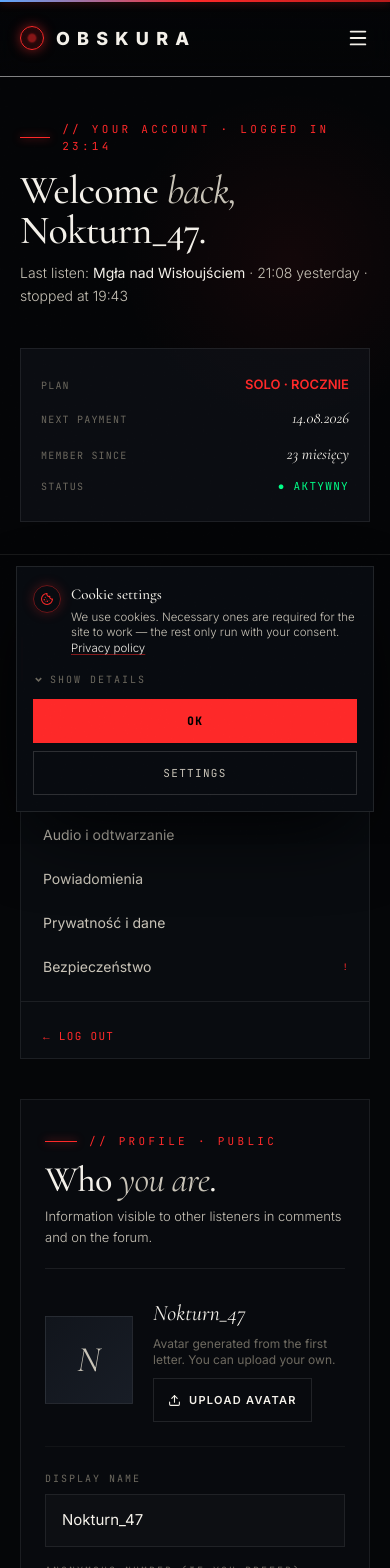
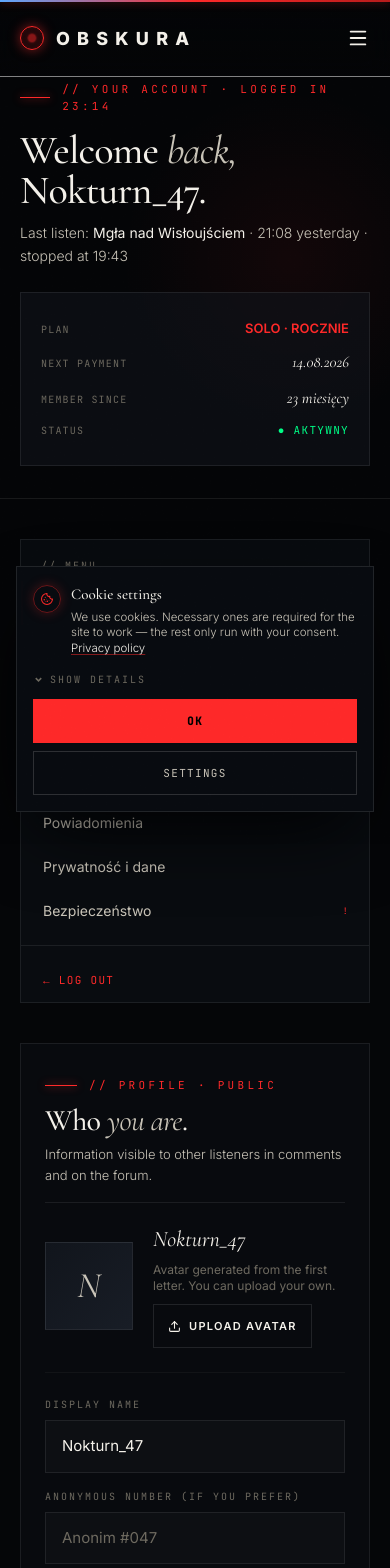
Before and after one commit to Krystiantechni/Obskura, a React (Vite) app: page /account in a window 390 px wide. Shown: the top 1568 px of the page. Built offline with nearby package versions, Linux system fonts and the light colour scheme.

Commit message:
mobile-first: Account — SettingRow segmenty wrap na mobile, fluid h2, mobilny padding hero/kart

```diff
--- a/src/pages/Account.jsx
+++ b/src/pages/Account.jsx
@@ -41,13 +41,13 @@ Toggle.propTypes = { on: PropTypes.bool.isRequired, onClick: PropTypes.func };
 
 function Segment({ options, value, onChange }) {
   return (
-    <div className="inline-flex flex-shrink-0 border border-line bg-black/40 p-[3px]">
+    <div className="flex flex-shrink-0 flex-wrap border border-line bg-black/40 p-[3px] sm:inline-flex sm:flex-nowrap">
       {options.map((o) => (
         <button
           key={o.value}
           type="button"
           onClick={() => onChange?.(o.value)}
-          className={`px-3.5 py-2 font-mono text-[10px] uppercase tracking-ui transition-all ${value === o.value ? "bg-red text-black" : "text-ink-2 hover:text-ink-0"} ${o.dim ? "opacity-50" : ""}`}
+          className={`px-2.5 py-2 font-mono text-[10px] uppercase tracking-ui transition-all sm:px-3.5 ${value === o.value ? "bg-red text-black" : "text-ink-2 hover:text-ink-0"} ${o.dim ? "opacity-50" : ""}`}
         >
           {o.label}
         </button>
@@ -78,9 +78,9 @@ SettingInfo.propTypes = { children: PropTypes.node.isRequired, desc: PropTypes.n
 
 function PanelHead({ eyebrow, title, em, suffix = ".", desc, accent }) {
   return (
-    <div className="mb-7 border-b border-line pb-5">
+    <div className="mb-5 border-b border-line pb-4 sm:mb-7 sm:pb-5">
       <Eyebrow accent={accent} className="mb-3">{eyebrow}</Eyebrow>
-      <h2 className="font-serif text-4xl font-medium leading-none tracking-[-0.02em]">
+      <h2 className="font-serif text-3xl font-medium leading-none tracking-[-0.02em] sm:text-4xl">
         {title} <em className="italic text-ink-1">{em}</em>{suffix}
       </h2>
       {desc && <p className="mt-2 text-[13px] font-light leading-relaxed text-ink-1">{desc}</p>}
@@ -163,9 +163,9 @@ export default function Account() {
   return (
     <div className="bg-bg-0">
       {/* HERO */}
-      <header className="relative overflow-hidden border-b border-line px-5 pb-8 pt-[120px] lg:px-12">
+      <header className="relative overflow-hidden border-b border-line px-5 pb-8 pt-[80px] lg:px-12 lg:pt-[120px]">
         <span aria-hidden className="pointer-events-none absolute right-[-100px] top-[60px] h-[400px] w-[400px] rounded-full bg-[radial-gradient(circle,rgba(255,42,42,0.06),transparent_60%)]" />
-        <div className="relative mx-auto grid max-w-[1400px] items-end gap-10 lg:grid-cols-[1fr_auto]">
+        <div className="relative mx-auto grid max-w-[1400px] items-end gap-6 lg:gap-10 lg:grid-cols-[1fr_auto]">
           <div>
             <Eyebrow className="mb-4">{t("konto.hero_eyebrow", "// TWOJE KONTO · ZALOGOWANY 23:14")}</Eyebrow>
             <h1 className="font-serif font-medium leading-none tracking-[-0.02em]" style={{ fontSize: "clamp(40px, 5vw, 72px)" }}>
@@ -284,7 +284,7 @@ export default function Account() {
                 <Toggle on={tw.anon} onClick={() => flip("anon")} />
               </SettingRow>
 
-              <div className="mt-7 flex gap-3">
+              <div className="mt-7 flex flex-wrap gap-3">
                 <HorrorButton>{t("konto.profile_save", "Zapisz zmiany")}</HorrorButton>
                 <HorrorButton variant="ghost">{t("konto.profile_cancel", "Anuluj")}</HorrorButton>
               </div>
@@ -383,7 +383,7 @@ export default function Account() {
                 desc={t("konto.plan_desc", "Pełne zarządzanie subskrypcją. Wszystkie zmiany wchodzą w życie natychmiast.")}
               />
 
-              <div className="mb-6 border border-red bg-gradient-to-b from-red/[0.06] to-bg-2/70 p-8 shadow-[0_0_0_1px_rgba(255,42,42,0.2),0_20px_60px_-20px_rgba(255,42,42,0.15)]">
+              <div className="mb-6 border border-red bg-gradient-to-b from-red/[0.06] to-bg-2/70 p-5 shadow-[0_0_0_1px_rgba(255,42,42,0.2),0_20px_60px_-20px_rgba(255,42,42,0.15)] sm:p-8">
                 <div className="mb-2.5 font-mono text-[10px] uppercase tracking-eyebrow text-red">{t("konto.plan_card_tag", "// OBECNY PLAN")}</div>
                 <h3 className="mb-2 font-serif text-4xl font-medium">
                   {t("konto.plan_card_title", "Solo")} <em className="italic text-ink-1">{t("konto.plan_card_title_em", "· roczny")}</em>
@@ -430,7 +430,7 @@ export default function Account() {
                   { d: "14.08.2024 · Subskrypcja roczna", a: "288,00 PLN" },
                   { d: "14.08.2023 · Subskrypcja roczna", a: "240,00 PLN" },
                 ].map((p, i) => (
-                  <div key={i} className="flex justify-between border-b border-white/[0.04] py-2 font-mono text-xs text-ink-1">
+                  <div key={i} className="flex flex-wrap justify-between gap-x-4 border-b border-white/[0.04] py-2 font-mono text-xs text-ink-1">
                     <span>{p.d}</span>
                     <span className="text-ink-0">{p.a} · ✓ <button type="button" className="text-red">PDF</button></span>
                   </div>
@@ -567,7 +567,7 @@ export default function Account() {
                 <Toggle on={tw.recommend} onClick={() => flip("recommend")} />
               </SettingRow>
 
-              <div className="mt-8 border border-line bg-black/30 p-6">
+              <div className="mt-8 border border-line bg-black/30 p-4 sm:p-6">
                 <h3 className="mb-3.5 font-mono text-[10px] uppercase tracking-mono text-ink-2">{t("konto.privacy_export_title", "// EKSPORT I USUWANIE · RODO ART. 15-22")}</h3>
                 <div className="mb-4 flex flex-wrap gap-3">
                   {[
```
